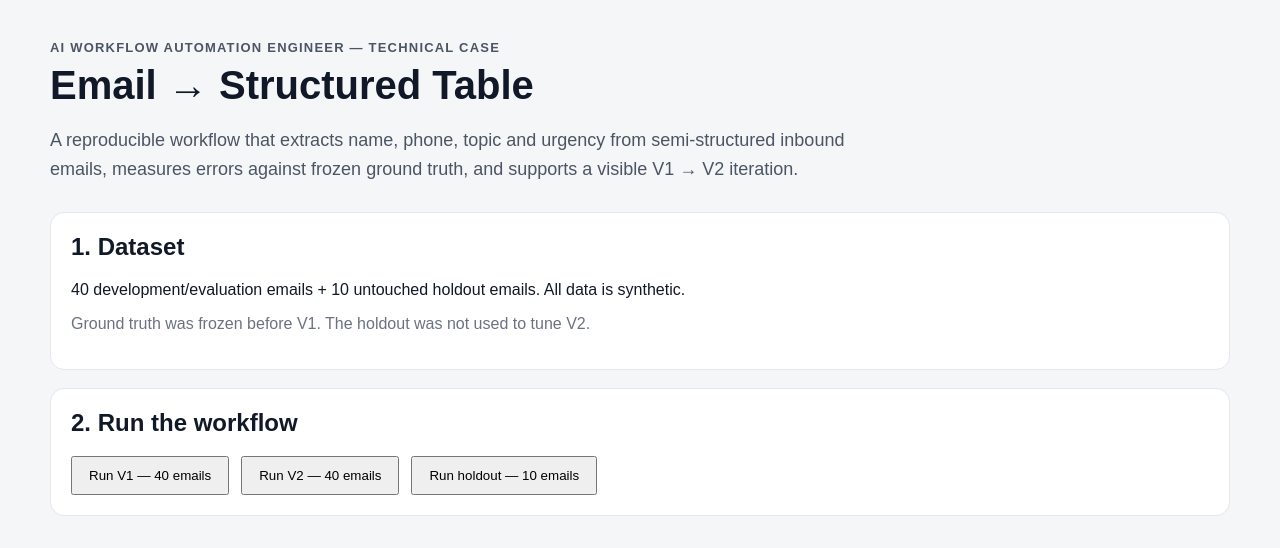
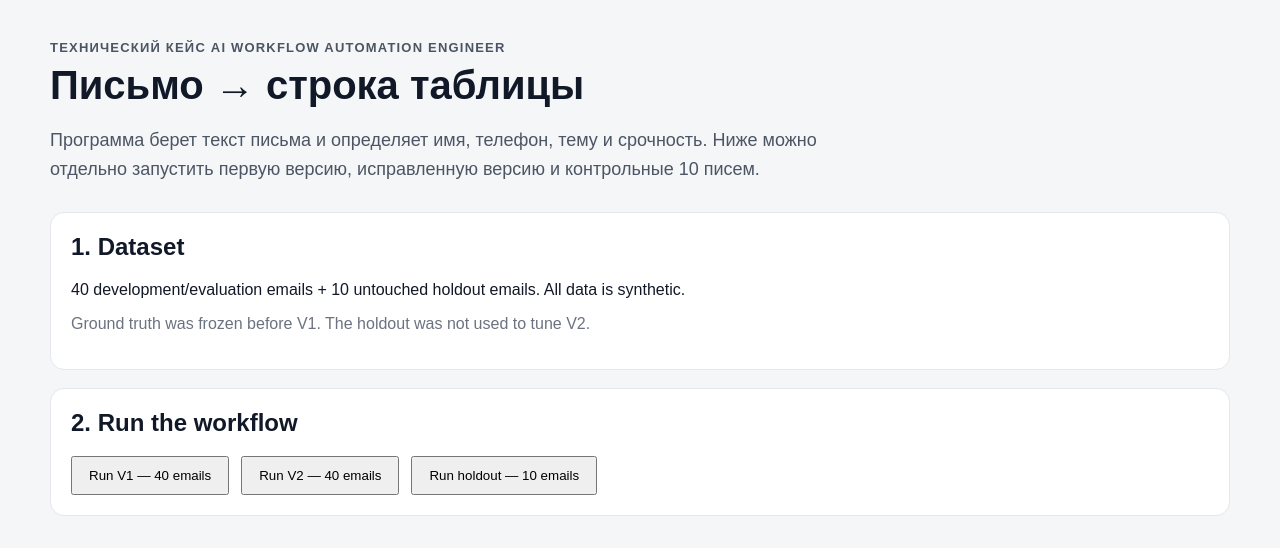
Before and after one commit to almaztt777/ai-email-workflow-case, a Next.js app: page / in a window 1280 px wide. Shown: the top 548 px of the page. Built offline with nearby package versions, Linux system fonts and the light colour scheme.

Commit message:
Перевести страницу проекта на русский

```diff
--- a/app/page.tsx
+++ b/app/page.tsx
@@ -5,12 +5,12 @@ export default function Home() {
     <main style={{ maxWidth: 1180, margin: "0 auto", padding: "40px 20px 80px" }}>
       <div style={{ marginBottom: 28 }}>
         <div style={{ fontSize: 13, fontWeight: 700, letterSpacing: 1.2, textTransform: "uppercase", color: "#4b5563" }}>
-          AI Workflow Automation Engineer — Technical Case
+          Технический кейс AI Workflow Automation Engineer
         </div>
-        <h1 style={{ fontSize: 40, margin: "8px 0 10px" }}>Email → Structured Table</h1>
+        <h1 style={{ fontSize: 40, margin: "8px 0 10px" }}>Письмо → строка таблицы</h1>
         <p style={{ maxWidth: 820, fontSize: 18, lineHeight: 1.6, color: "#4b5563" }}>
-          A reproducible workflow that extracts name, phone, topic and urgency from semi-structured
-          inbound emails, measures errors against frozen ground truth, and supports a visible V1 → V2 iteration.
+          Программа берет текст письма и определяет имя, телефон, тему и срочность.
+          Ниже можно отдельно запустить первую версию, исправленную версию и контрольные 10 писем.
         </p>
       </div>
       <WorkflowDemo />
```
